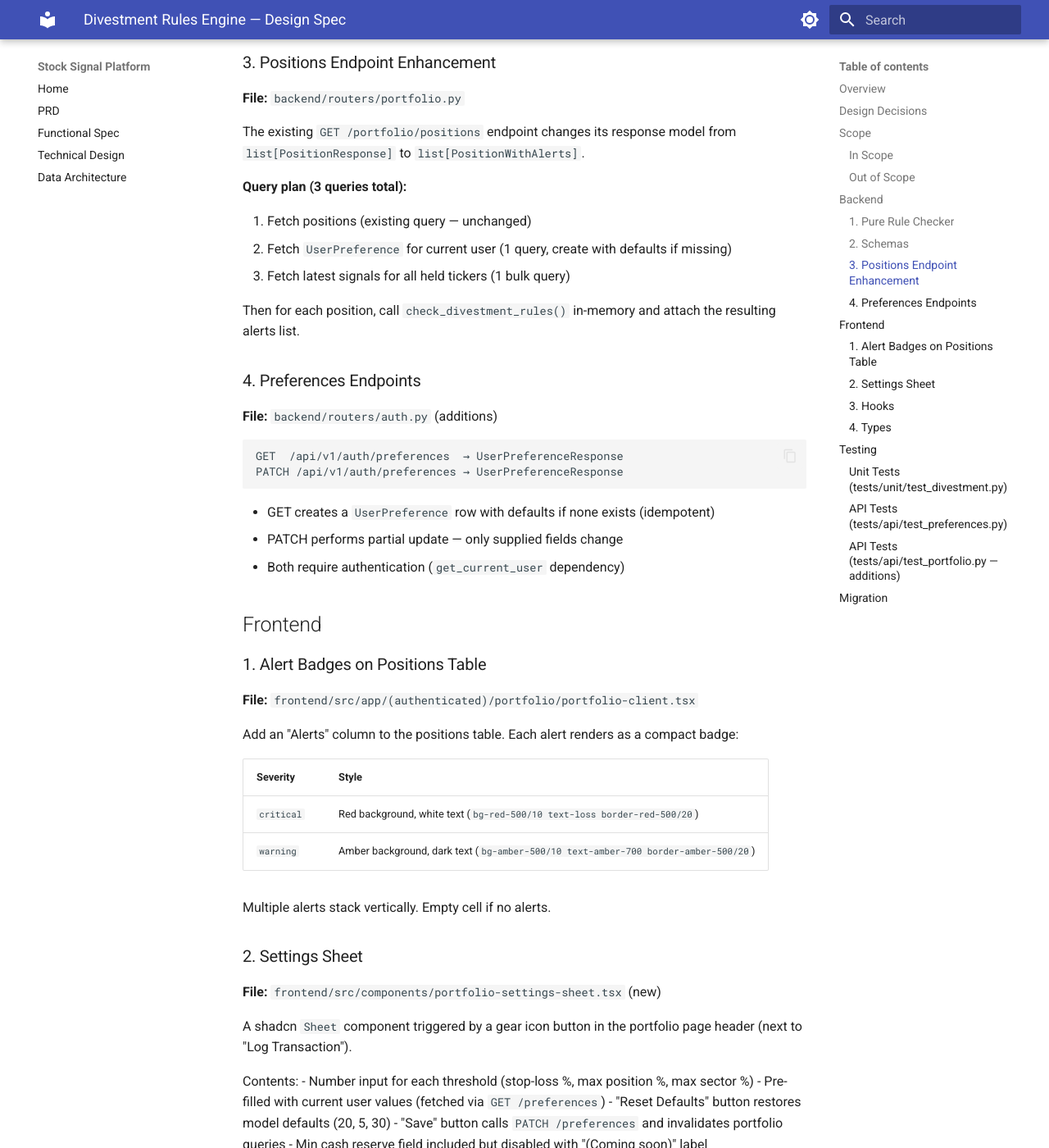
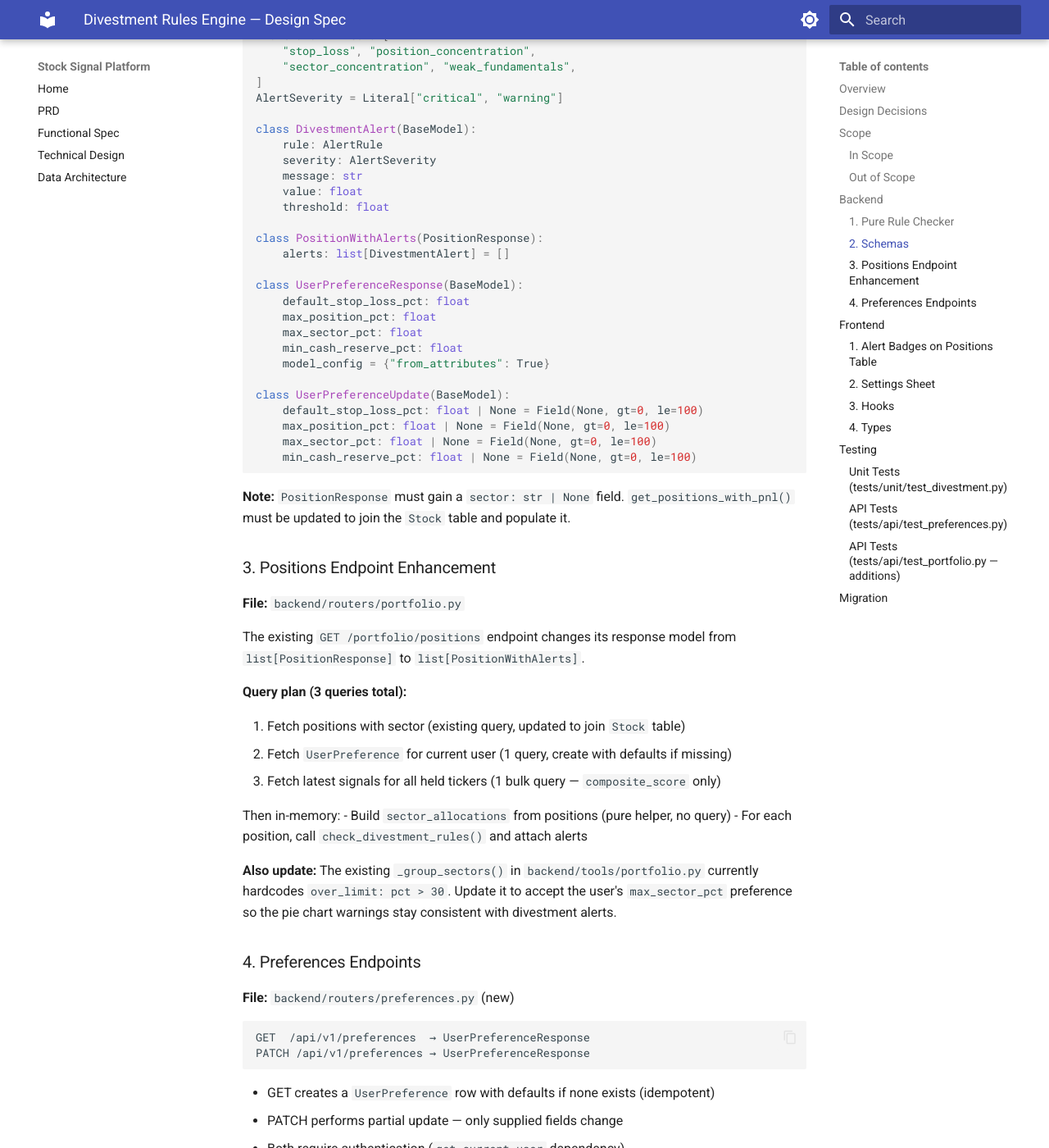
Before and after one commit to vipulbhatia29/stock-signal-platform, an MkDocs documentation site: the page built from docs/superpowers/specs/2026-03-14-divestment-rules-engine-design.md, in a window 1280 px wide and 1400 px high, scrolled down 2978 px. Shown: the whole window at 82% size. Built offline with MkDocs 1.6.1 and Material for MkDocs 9.7.7, drawn with Linux system fonts in a browser that asks for light colours; some of the changed text lies outside the part shown.

Commit message:
docs: address spec review — fix Piotroski data gap, add sector field, validation bounds, null safety
Co-Authored-By: Claude Opus 4.6 <noreply@anthropic.com>

````diff
--- a/docs/superpowers/specs/2026-03-14-divestment-rules-engine-design.md
+++ b/docs/superpowers/specs/2026-03-14-divestment-rules-engine-design.md
@@ -20,7 +20,9 @@ defaults pre-filled.
 | Frontend placement | Inline badges on position rows | No separate alert panel; keeps portfolio page focused |
 | Threshold source | `UserPreference` model (already exists) | Fields already defined: `default_stop_loss_pct`, `max_position_pct`, `max_sector_pct`, `min_cash_reserve_pct` |
 | Cash reserve rule | Deferred to Phase 4 | Requires cash tracking which doesn't exist yet |
-| Fundamentals thresholds | Absolute (Piotroski < 4, composite < 3) | Simpler than historical-drop detection; no extra DB queries |
+| Fundamentals thresholds | `composite_score < 3` only | Piotroski is not persisted in DB (computed on-the-fly via yfinance); `composite_score` already blends Piotroski when available via 50/50 weighting. Standalone Piotroski check deferred until a `FundamentalSnapshot` table exists |
+| Preferences router | New `backend/routers/preferences.py` | Keeps auth router focused on auth; preferences will grow with future settings |
+| `sector` on positions | Add `sector` field to `PositionResponse` | Rule checker needs it; `get_positions_with_pnl()` must join `Stock` table |
 
 ## Scope
 
@@ -57,15 +59,19 @@ def check_divestment_rules(
     Args:
         position: Dict with keys: ticker, shares, avg_cost_basis,
             current_price, unrealized_pnl_pct, allocation_pct, sector.
+            Values may be None (e.g. current_price unavailable).
         sector_allocations: List of dicts with keys: sector, pct.
-        signal: Dict with keys: composite_score, piotroski_score.
-            None if no signal data available.
+            Built from the same positions list by the caller (see
+            _build_sector_allocations helper).
+        signal: Dict with key: composite_score (float | None).
+            None if no signal data available for this ticker.
         prefs: User's preference record with threshold fields.
 
     Returns:
         List of alert dicts, each with keys:
             rule (str), severity (str), message (str),
             value (float), threshold (float).
+        Empty list if no rules fire.
     """
 ```
 
@@ -76,7 +82,11 @@ def check_divestment_rules(
 | `stop_loss` | `unrealized_pnl_pct <= -prefs.default_stop_loss_pct` | `critical` | "Down 23.4% (limit: 20%)" |
 | `position_concentration` | `allocation_pct > prefs.max_position_pct` | `warning` | "7.2% of portfolio (limit: 5%)" |
 | `sector_concentration` | position's sector `pct > prefs.max_sector_pct` | `warning` | "Technology at 35.1% (limit: 30%)" |
-| `weak_fundamentals` | `piotroski_score < 4` or `composite_score < 3` | `warning` | "Piotroski F-Score: 2" or "Composite: 1.8" |
+| `weak_fundamentals` | `composite_score < 3` | `warning` | "Composite: 1.8" |
+
+**Null safety:** Rules that depend on nullable values (`unrealized_pnl_pct`,
+`allocation_pct`, `composite_score`) skip silently when the value is `None`.
+No TypeError, no false alerts.
 
 The function is pure — no DB calls, no side effects. It receives all data it
 needs as arguments.
@@ -86,9 +96,18 @@ needs as arguments.
 **File:** `backend/schemas/portfolio.py` (additions)
 
 ```python
+from typing import Literal
+from pydantic import Field
+
+AlertRule = Literal[
+    "stop_loss", "position_concentration",
+    "sector_concentration", "weak_fundamentals",
+]
+AlertSeverity = Literal["critical", "warning"]
+
 class DivestmentAlert(BaseModel):
-    rule: str           # "stop_loss" | "position_concentration" | "sector_concentration" | "weak_fundamentals"
-    severity: str       # "critical" | "warning"
+    rule: AlertRule
+    severity: AlertSeverity
     message: str
     value: float
     threshold: float
@@ -104,11 +123,15 @@ class UserPreferenceResponse(BaseModel):
     model_config = {"from_attributes": True}
 
 class UserPreferenceUpdate(BaseModel):
-    default_stop_loss_pct: float | None = None
-    max_position_pct: float | None = None
-    max_sector_pct: float | None = None
-    min_cash_reserve_pct: float | None = None
+    default_stop_loss_pct: float | None = Field(None, gt=0, le=100)
+    max_position_pct: float | None = Field(None, gt=0, le=100)
+    max_sector_pct: float | None = Field(None, gt=0, le=100)
+    min_cash_reserve_pct: float | None = Field(None, gt=0, le=100)
 ```
+
+**Note:** `PositionResponse` must gain a `sector: str | None` field.
+`get_positions_with_pnl()` must be updated to join the `Stock` table and
+populate it.
 
 ### 3. Positions Endpoint Enhancement
 
@@ -119,20 +142,26 @@ from `list[PositionResponse]` to `list[PositionWithAlerts]`.
 
 **Query plan (3 queries total):**
 
-1. Fetch positions (existing query — unchanged)
+1. Fetch positions with sector (existing query, updated to join `Stock` table)
 2. Fetch `UserPreference` for current user (1 query, create with defaults if missing)
-3. Fetch latest signals for all held tickers (1 bulk query)
+3. Fetch latest signals for all held tickers (1 bulk query — `composite_score` only)
 
-Then for each position, call `check_divestment_rules()` in-memory and attach
-the resulting alerts list.
+Then in-memory:
+- Build `sector_allocations` from positions (pure helper, no query)
+- For each position, call `check_divestment_rules()` and attach alerts
+
+**Also update:** The existing `_group_sectors()` in `backend/tools/portfolio.py`
+currently hardcodes `over_limit: pct > 30`. Update it to accept the user's
+`max_sector_pct` preference so the pie chart warnings stay consistent with
+divestment alerts.
 
 ### 4. Preferences Endpoints
 
-**File:** `backend/routers/auth.py` (additions)
+**File:** `backend/routers/preferences.py` (new)
 
 ```
-GET  /api/v1/auth/preferences  → UserPreferenceResponse
-PATCH /api/v1/auth/preferences → UserPreferenceResponse
+GET  /api/v1/preferences  → UserPreferenceResponse
+PATCH /api/v1/preferences → UserPreferenceResponse
 ```
 
 - GET creates a `UserPreference` row with defaults if none exists (idempotent)
@@ -174,8 +203,8 @@ Contents:
 **File:** `frontend/src/hooks/use-stocks.ts` (additions)
 
 ```typescript
-function usePreferences()    // GET /auth/preferences
-function useUpdatePreferences()  // PATCH /auth/preferences mutation
+function usePreferences()    // GET /preferences
+function useUpdatePreferences()  // PATCH /preferences mutation
 ```
 
 ### 4. Types
@@ -184,7 +213,7 @@ function useUpdatePreferences()  // PATCH /auth/preferences mutation
 
 ```typescript
 interface DivestmentAlert {
-  rule: string;
+  rule: "stop_loss" | "position_concentration" | "sector_concentration" | "weak_fundamentals";
   severity: "critical" | "warning";
   message: string;
   value: number;
@@ -221,11 +250,12 @@ interface UserPreferencesUpdate {
 | `test_stop_loss_at_boundary` | Exactly at threshold → alert fires (<=) |
 | `test_position_concentration_fires` | Allocation above limit → warning |
 | `test_sector_concentration_fires` | Sector above limit → warning |
-| `test_weak_piotroski_fires` | Piotroski < 4 → warning |
 | `test_weak_composite_fires` | Composite < 3 → warning |
 | `test_multiple_alerts_stack` | Position with 3 violations → 3 alerts |
 | `test_null_signal_skips_fundamentals` | No signal data → no fundamentals alert |
 | `test_custom_thresholds` | Non-default prefs → alerts use custom values |
+| `test_null_pnl_skips_stop_loss` | `unrealized_pnl_pct` is None → no stop-loss alert |
+| `test_null_allocation_skips_concentration` | `allocation_pct` is None → no concentration alert |
 
 ### API Tests (`tests/api/test_preferences.py`)
 
@@ -236,6 +266,7 @@ interface UserPreferencesUpdate {
 | `test_get_preferences_returns_existing` | Returns previously set values |
 | `test_patch_preferences_partial_update` | Only updates supplied fields |
 | `test_patch_preferences_unauthenticated` | 401 without token |
+| `test_patch_preferences_validation_error` | Negative or >100 values → 422 |
 
 ### API Tests (`tests/api/test_portfolio.py` — additions)
 
````
